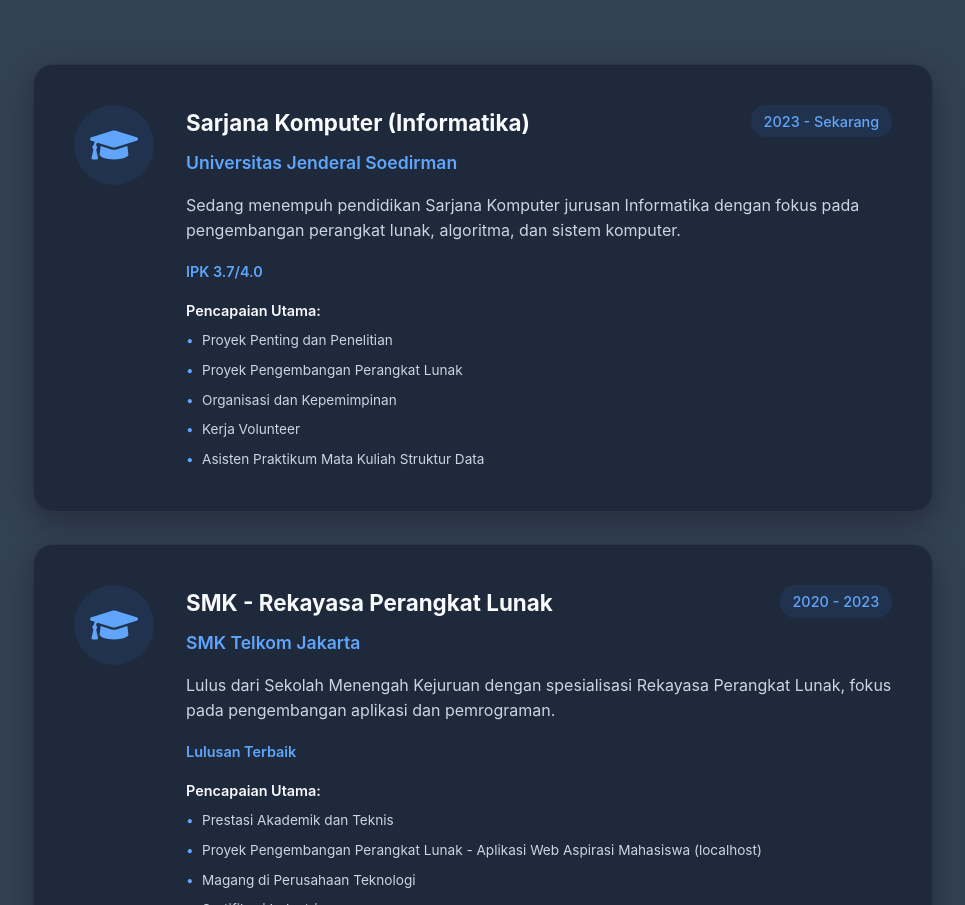
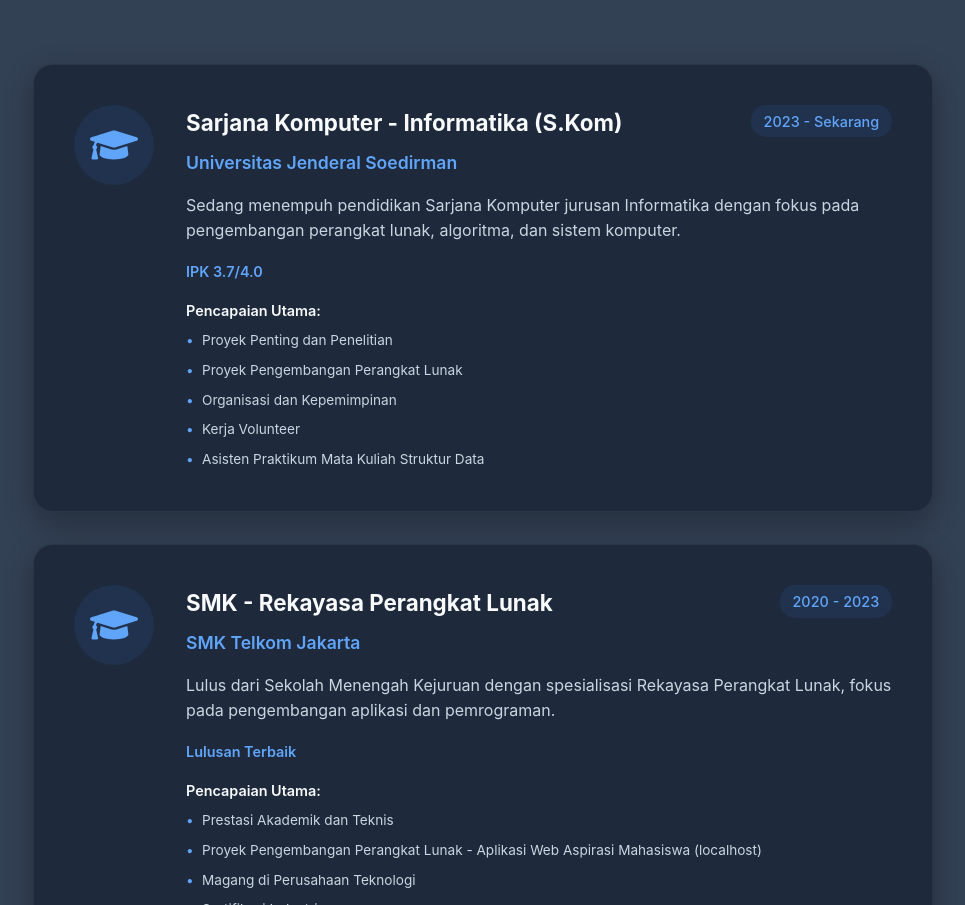
Before and after one commit to TsaqifHasbi/myPortofolio, a React (Create React App) app: page / in a window 1280 px wide. Shown: the part 1755-2660 px from the top of the page, without its empty margins (157-1122 px from the left). Built offline with nearby package versions, Linux system fonts and the light colour scheme.

Commit message:
ayo terus berkembang

```diff
--- a/src/App.js
+++ b/src/App.js
@@ -120,7 +120,7 @@ const content = {
     education: [
       {
         institution: 'Jenderal Soedirman University',
-        degree: 'Bachelor of Computer Science (Informatics)',
+        degree: 'Bachelor of Computer Science - Informatics (B.Sc)',
         year: '2023 - Present',
         description: 'Currently pursuing a degree in Informatics with focus on software development, algorithms, and computer systems.',
         gpa: 'GPA 3.7/4.0',
@@ -390,7 +390,7 @@ const content = {
     education: [
       {
         institution: 'Universitas Jenderal Soedirman',
-        degree: 'Sarjana Komputer (Informatika)',
+        degree: 'Sarjana Komputer - Informatika (S.Kom)',
         year: '2023 - Sekarang',
         description: 'Sedang menempuh pendidikan Sarjana Komputer jurusan Informatika dengan fokus pada pengembangan perangkat lunak, algoritma, dan sistem komputer.',
         gpa: 'IPK 3.7/4.0',
```
